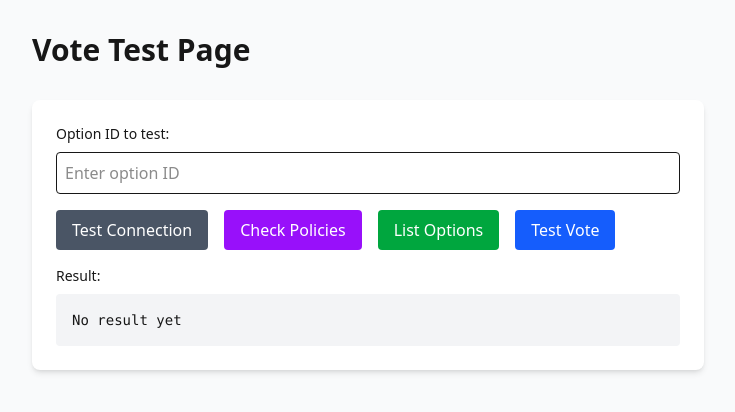
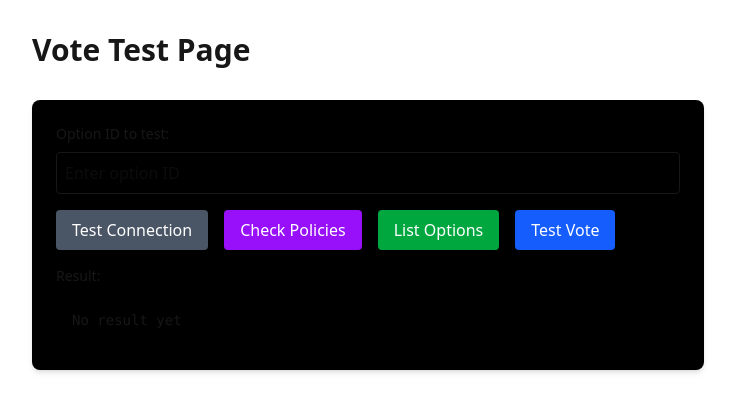
Before and after one commit to CS4800-GMD/SnapVote, a Next.js app: page /test-vote in a window 1280 px wide. Shown: the top 412 px of the page, without its empty margins (272-1007 px from the left). Built offline with nearby package versions, Linux system fonts and the light colour scheme.

Commit message:
test page was unreadable

```diff
--- a/app/test-vote/page.tsx
+++ b/app/test-vote/page.tsx
@@ -146,11 +146,11 @@ export default function TestVote() {
   }
 
   return (
-    <div className="min-h-screen bg-gray-50 p-8">
+    <div className="min-h-screen bg-black-50 p-8">
       <div className="max-w-2xl mx-auto">
         <h1 className="text-3xl font-bold mb-8">Vote Test Page</h1>
 
-        <div className="bg-white p-6 rounded-lg shadow-md space-y-4">
+        <div className="bg-black p-6 rounded-lg shadow-md space-y-4">
           <div>
             <label className="block text-sm font-medium mb-2">Option ID to test:</label>
             <input
@@ -198,7 +198,7 @@ export default function TestVote() {
 
           <div className="mt-4">
             <label className="block text-sm font-medium mb-2">Result:</label>
-            <pre className="bg-gray-100 p-4 rounded text-sm whitespace-pre-wrap">
+            <pre className="bg-darkgray-100 p-4 rounded text-sm whitespace-pre-wrap">
               {result || 'No result yet'}
             </pre>
           </div>
```
